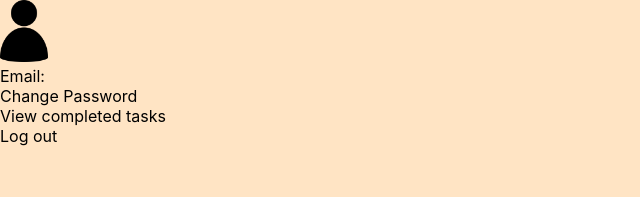
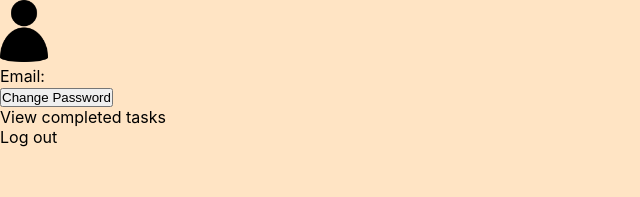
Before and after one commit to Little-Wolfie/listodo, a React (Create React App) app: page /profile in a window 1280 px wide. Shown: the top 197 px of the page, without its empty margins (0-640 px from the left). Built offline with nearby package versions, Linux system fonts and the light colour scheme.

Commit message:
Create inital functionality of react context. Create inital reset password functionality on Profile.jsx

```diff
--- a/src/components/Landing Page components/LandingPage.jsx
+++ b/src/components/Landing Page components/LandingPage.jsx
@@ -13,7 +13,6 @@ export const LandingPage = () => {
     setShowRegisterButton(false);
     setShowExistingUserButton(false);
     setRegPopup(true);
-    console.log(regPopup)
   };
   const signInClickHandler = () => {
     setShowExistingUserButton(false);
--- a/src/components/Landing Page components/SignIn.jsx
+++ b/src/components/Landing Page components/SignIn.jsx
@@ -1,21 +1,23 @@
-import { useState } from "react";
+import { useState, useContext } from "react";
 import { auth } from "../../firebase/firebase";
 import { signInWithEmailAndPassword } from "firebase/auth";
 import { useNavigate } from "react-router-dom";
+import { UserContext } from "../../contexts/UserContext";
 
 export const SignIn = () => {
   const [email, setEmail] = useState("");
   const [password, setPassword] = useState("");
   const [error, setError] = useState(null);
   const navigate = useNavigate()
+  const {user, setUser} = useContext(UserContext)
 
   const signIn = async () => {
     try {
       await signInWithEmailAndPassword(auth, email, password)
-      navigate("/dashboard")
       .then(
         (userCredential) => {
-          const user = userCredential.user;
+          setUser(userCredential.user)
+          navigate("/dashboard")
         }
       );
     } catch(error) {
--- a/src/components/Profile components/Profile.jsx
+++ b/src/components/Profile components/Profile.jsx
@@ -1,15 +1,53 @@
-import React from 'react'
+import React, { useState } from 'react'
 import '../../css/Profile.css'
+import { UserContext } from '../../contexts/UserContext'
+import { useContext } from 'react'
+import { updatePassword } from 'firebase/auth'
+import {auth} from "../../firebase/firebase"
 
 export const Profile = () => {
+
+  const {user, setUser} = useContext(UserContext)
+  const [showChangePasswordFields, setShowChangePasswordFields] = useState(false)
+  const [showChangePasswordButton, setShowChangePasswordButton] = useState(true)
+  const [currentPassword, setCurrentPassword] = useState("")
+  const [newPassword, setNewPassword] = useState("")
+  const [confirmNewPassword, setConfirmNewPassword] = useState("")
+  const [error, setError] = useState("")
+
+  const changePasswordClickhandler = () => {
+      setShowChangePasswordFields(true)
+      setShowChangePasswordButton(false)
+  }
+
+  const userAuth = auth.currentUser
+  console.log(userAuth)
+
+  const handleSubmit = (e) => {
+    e.preventDefault()
+
+    if(newPassword === confirmNewPassword){
+
+    }
+  }
+
   return (
     <div className='profile'>
       <header>
-        <img className='profile-picture' src='./userIcon.png' alt  />
+        <img className='profile-picture' src='./userIcon.png' alt="profile-picture" />
       </header>
       <div className='profile-container'>
-        <p> Email: </p>
-        <p> Change Password </p>
+        <p> Email: {user.email}</p>
+
+        {showChangePasswordButton && <button onClick={changePasswordClickhandler}>Change Password</button>}
+        {showChangePasswordFields &&
+        <form onSubmit={(e) => handleSubmit(e)}>
+          <input placeholder='Enter current password...' type="password" value={currentPassword} onChange={(e) => setCurrentPassword(e.target.value)}></input>
+          <input placeholder='Enter new password...' value={newPassword} type='password' onChange={(e) => setNewPassword(e.target.value)}></input>
+          <input value={confirmNewPassword} placeholder='Confirm new password...' type='password' onChange={(e) => setConfirmNewPassword(e.target.value)}></input>
+          <button type='submit'>Submit</button>
+          {error && <p>Invalid password</p>}
+        </form>}
         <p> View completed tasks </p>
         <p> Log out </p>
 
--- /dev/null
+++ b/src/contexts/UserContext.jsx
@@ -0,0 +1,13 @@
+import { createContext, useState } from "react";
+
+export const UserContext = createContext()
+
+export const UserProvider = ({children}) => {
+    const [user, setUser] = useState([])
+
+    return(
+        <UserContext.Provider value={{user, setUser}}>
+            {children}
+        </UserContext.Provider>
+    )
+}
--- a/src/index.js
+++ b/src/index.js
@@ -3,10 +3,15 @@ import ReactDOM from "react-dom/client";
 import { BrowserRouter } from "react-router-dom"
 import "./index.css";
 import App from "./App";
+import { UserProvider } from "./contexts/UserContext";
 
 const root = ReactDOM.createRoot(document.getElementById("root"));
 root.render(
+
   <BrowserRouter>
-    <App />
+    <UserProvider>
+      <App />
+    </UserProvider>
   </BrowserRouter>
+
 );
```
